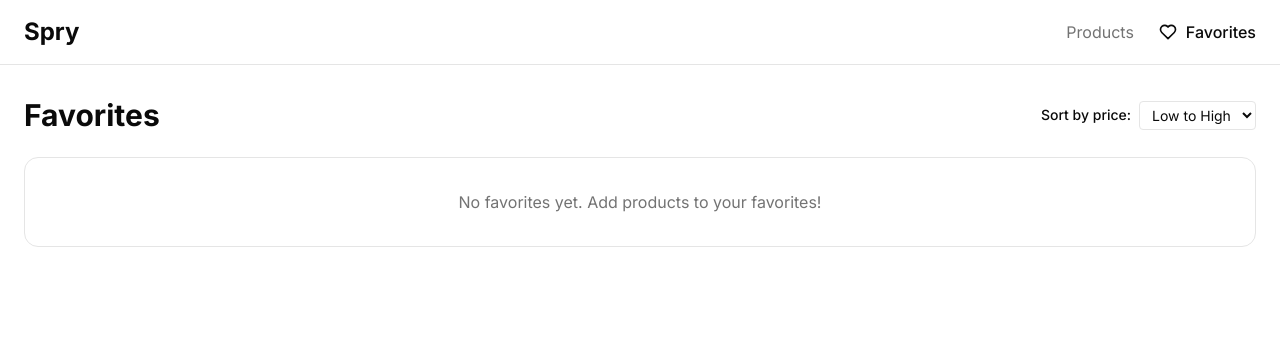
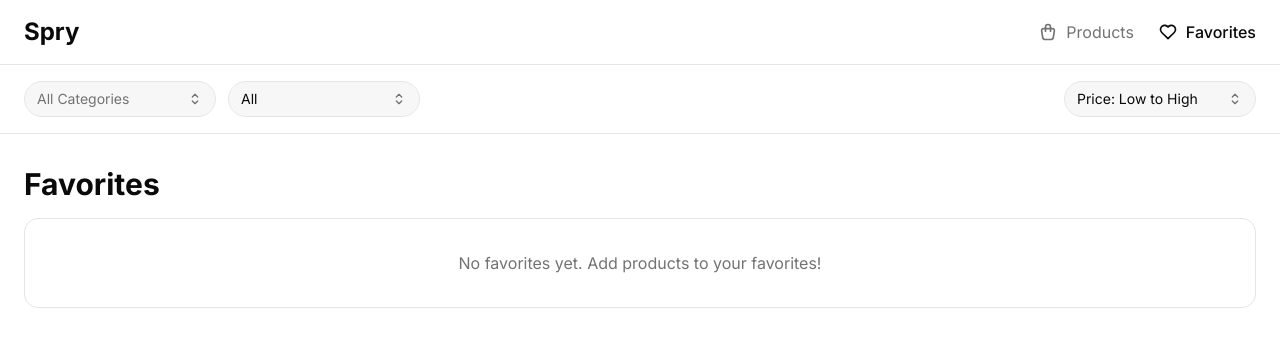
Before and after one commit to AshutoshDash1999/spry-assignment, a Next.js app: page /favorites in a window 1280 px wide. Shown: the top 346 px of the page. Built offline with nearby package versions, Linux system fonts and the light colour scheme.

Commit message:
feat: enhance favorites page with filter and sort functionality

```diff
--- a/app/_components/Header.tsx
+++ b/app/_components/Header.tsx
@@ -1,7 +1,7 @@
 "use client"
 
 import Link from "next/link"
-import { IconHeart } from "@tabler/icons-react"
+import { IconHeart, IconShoppingBag } from "@tabler/icons-react"
 import { usePathname } from "next/navigation"
 
 export function Header() {
@@ -18,12 +18,13 @@ export function Header() {
           <nav className="flex items-center gap-6">
             <Link
               href="/"
-              className={`transition-colors ${
+              className={`flex items-center gap-2 transition-colors ${
                 !isFavoritesPage
                   ? "text-foreground font-medium"
                   : "text-muted-foreground hover:text-foreground"
               }`}
             >
+              <IconShoppingBag size={20} />
               Products
             </Link>
             <Link
--- a/app/_components/ProductCard.tsx
+++ b/app/_components/ProductCard.tsx
@@ -43,6 +43,8 @@ export function ProductCard({
             src={product.image}
             alt={product.name}
             fill
+            sizes="(max-width: 768px) 100vw, (max-width: 1200px) 50vw, 33vw"
+            loading="lazy"
             className="object-cover transition-transform group-hover:scale-105"
           />
           <motion.div
--- a/app/favorites/page.tsx
+++ b/app/favorites/page.tsx
@@ -1,38 +1,60 @@
 "use client"
 
-import { ProductCard } from "../_components/ProductCard"
 import { products } from "@/lib/products"
 import { useFavoritesStore } from "@/lib/store"
-import { useMemo, useState } from "react"
+import { useState } from "react"
+import { FilterSortBar } from "../_components/FilterSortBar"
+import { ProductCard } from "../_components/ProductCard"
 
 export default function FavoritesPage() {
   const favorites = useFavoritesStore((state) => state.favorites)
   const toggleFavorite = useFavoritesStore((state) => state.toggleFavorite)
+  const [selectedCategory, setSelectedCategory] = useState("")
+  const [selectedRating, setSelectedRating] = useState("All")
   const [sortBy, setSortBy] = useState<"asc" | "desc">("asc")
 
-  const favoriteProducts = useMemo(() => {
-    const fav = products.filter((p) => favorites.has(p.id))
-    fav.sort((a, b) => (sortBy === "asc" ? a.price - b.price : b.price - a.price))
-    return fav
-  }, [favorites, sortBy])
+  const handleCategoryChange = (category: string | null) => {
+    setSelectedCategory(category ?? "")
+  }
+
+  const handleRatingChange = (rating: string | null) => {
+    setSelectedRating(rating ?? "All")
+  }
+
+  const handleSortChange = (sort: string | null) => {
+    setSortBy((sort as "asc" | "desc") ?? "asc")
+  }
+
+  let favoriteProducts = products.filter((p) => favorites.has(p.id))
+
+  if (selectedCategory) {
+    favoriteProducts = favoriteProducts.filter(
+      (p) => p.category === selectedCategory
+    )
+  }
+
+  if (selectedRating !== "All") {
+    const minRating = parseFloat(selectedRating)
+    favoriteProducts = favoriteProducts.filter((p) => p.rating >= minRating)
+  }
+
+  favoriteProducts.sort((a, b) =>
+    sortBy === "asc" ? a.price - b.price : b.price - a.price
+  )
 
   return (
     <div className="min-h-svh bg-background">
+      <FilterSortBar
+        selectedCategory={selectedCategory}
+        selectedRating={selectedRating}
+        sortBy={sortBy}
+        onCategoryChange={handleCategoryChange}
+        onRatingChange={handleRatingChange}
+        onSortChange={handleSortChange}
+      />
+
       <main className="mx-auto max-w-7xl px-4 py-8 sm:px-6">
-        <div className="mb-6 flex items-center justify-between">
-          <h1 className="text-3xl font-bold">Favorites</h1>
-          <div className="flex items-center gap-2">
-            <label className="text-sm font-medium">Sort by price:</label>
-            <select
-              value={sortBy}
-              onChange={(e) => setSortBy(e.target.value as "asc" | "desc")}
-              className="rounded border border-input bg-background px-2 py-1 text-sm"
-            >
-              <option value="asc">Low to High</option>
-              <option value="desc">High to Low</option>
-            </select>
-          </div>
-        </div>
+        <h1 className="mb-4 text-3xl font-bold">Favorites</h1>
 
         {favoriteProducts.length > 0 ? (
           <div className="grid grid-cols-[repeat(auto-fill,minmax(250px,1fr))] gap-6">
--- a/lib/products.ts
+++ b/lib/products.ts
@@ -1,175 +1,195 @@
 export interface Product {
-  id: number;
-  image: string;
-  name: string;
-  price: number;
-  category: string;
-  rating: number;
+  id: number
+  image: string
+  name: string
+  price: number
+  category: string
+  rating: number
 }
 
 export const products: Product[] = [
   {
     id: 1,
-    image: "https://images.unsplash.com/photo-1517336714731-489689fd1ca8?w=400&h=400&fit=crop",
+    image:
+      "https://images.unsplash.com/photo-1517336714731-489689fd1ca8?w=400&h=400&fit=crop",
     name: "Pro Laptop 15",
     price: 1299.99,
     category: "Electronics",
-    rating: 4.8
+    rating: 4.8,
   },
   {
     id: 2,
-    image: "https://images.unsplash.com/photo-1505740420928-5e560c06d30e?w=400&h=400&fit=crop",
+    image:
+      "https://images.unsplash.com/photo-1505740420928-5e560c06d30e?w=400&h=400&fit=crop",
     name: "Wireless Headphones",
     price: 199.99,
     category: "Electronics",
-    rating: 4.5
+    rating: 4.5,
   },
   {
     id: 3,
-    image: "https://images.unsplash.com/photo-1553062407-98eeb64c6a62?w=400&h=400&fit=crop",
+    image:
+      "https://images.unsplash.com/photo-1553062407-98eeb64c6a62?w=400&h=400&fit=crop",
     name: "Travel Backpack",
     price: 79.99,
     category: "Accessories",
-    rating: 4.6
+    rating: 4.6,
   },
   {
     id: 4,
-    image: "https://images.unsplash.com/photo-1523275335684-37898b6baf30?w=400&h=400&fit=crop",
+    image:
+      "https://images.unsplash.com/photo-1523275335684-37898b6baf30?w=400&h=400&fit=crop",
     name: "Smart Watch",
     price: 349.99,
     category: "Electronics",
-    rating: 4.3
+    rating: 4.3,
   },
   {
     id: 5,
-    image: "https://images.unsplash.com/photo-1542291026-7eec264c27ff?w=400&h=400&fit=crop",
+    image:
+      "https://images.unsplash.com/photo-1542291026-7eec264c27ff?w=400&h=400&fit=crop",
     name: "Running Shoes",
     price: 129.99,
     category: "Footwear",
-    rating: 4.7
+    rating: 4.7,
   },
   {
     id: 6,
-    image: "https://images.unsplash.com/photo-1612198188060-c7c2a3b66eae?w=400&h=400&fit=crop",
+    image:
+      "https://images.unsplash.com/photo-1612198188060-c7c2a3b66eae?w=400&h=400&fit=crop",
     name: "Digital Camera",
     price: 599.99,
     category: "Electronics",
-    rating: 4.9
+    rating: 4.9,
   },
   {
     id: 7,
-    image: "https://images.unsplash.com/photo-1548036328-c9fa89d128fa?w=400&h=400&fit=crop",
+    image:
+      "https://images.unsplash.com/photo-1548036328-c9fa89d128fa?w=400&h=400&fit=crop",
     name: "Leather Wallet",
     price: 49.99,
     category: "Accessories",
-    rating: 4.4
+    rating: 4.4,
   },
   {
     id: 8,
-    image: "https://images.unsplash.com/photo-1587829191301-dc798b83add3?w=400&h=400&fit=crop",
+    image:
+      "https://images.unsplash.com/photo-1572635196237-14b3f281503f?w=400&h=400&fit=crop",
     name: "Mechanical Keyboard",
     price: 149.99,
     category: "Electronics",
-    rating: 4.6
+    rating: 4.6,
   },
   {
     id: 9,
-    image: "https://images.unsplash.com/photo-1527864550417-7fd91fc51a46?w=400&h=400&fit=crop",
+    image:
+      "https://images.unsplash.com/photo-1527864550417-7fd91fc51a46?w=400&h=400&fit=crop",
     name: "4K Monitor",
     price: 449.99,
     category: "Electronics",
-    rating: 4.7
+    rating: 4.7,
   },
   {
     id: 10,
-    image: "https://images.unsplash.com/photo-1521572163474-6864f9cf17ab?w=400&h=400&fit=crop",
+    image:
+      "https://images.unsplash.com/photo-1521572163474-6864f9cf17ab?w=400&h=400&fit=crop",
     name: "Cotton T-Shirt",
     price: 29.99,
     category: "Clothing",
-    rating: 4.3
+    rating: 4.3,
   },
   {
     id: 11,
-    image: "https://images.unsplash.com/photo-1542272604-787c62d465d1?w=400&h=400&fit=crop",
+    image:
+      "https://images.unsplash.com/photo-1572635196237-14b3f281503f?w=400&h=400&fit=crop",
     name: "Denim Jeans",
     price: 79.99,
     category: "Clothing",
-    rating: 4.5
+    rating: 4.5,
   },
   {
     id: 12,
-    image: "https://images.unsplash.com/photo-1572635196237-14b3f281503f?w=400&h=400&fit=crop",
+    image:
+      "https://images.unsplash.com/photo-1572635196237-14b3f281503f?w=400&h=400&fit=crop",
     name: "UV Protection Sunglasses",
     price: 89.99,
     category: "Accessories",
-    rating: 4.8
+    rating: 4.8,
   },
   {
     id: 13,
-    image: "https://images.unsplash.com/photo-1591290619762-e2584e551e15?w=400&h=400&fit=crop",
+    image:
+      "https://images.unsplash.com/photo-1527814050087-3793815479db?w=400&h=400&fit=crop",
     name: "Fast Charging Cable",
     price: 19.99,
     category: "Electronics",
-    rating: 4.4
+    rating: 4.4,
   },
   {
     id: 14,
-    image: "https://images.unsplash.com/photo-1608043152269-423dbba4e7e1?w=400&h=400&fit=crop",
+    image:
+      "https://images.unsplash.com/photo-1608043152269-423dbba4e7e1?w=400&h=400&fit=crop",
     name: "Bluetooth Speaker",
     price: 99.99,
     category: "Electronics",
-    rating: 4.6
+    rating: 4.6,
   },
   {
     id: 15,
-    image: "https://images.unsplash.com/photo-1555041469-a586c61ea9bc?w=400&h=400&fit=crop",
+    image:
+      "https://images.unsplash.com/photo-1555041469-a586c61ea9bc?w=400&h=400&fit=crop",
     name: "Wooden Desk",
     price: 299.99,
     category: "Furniture",
-    rating: 4.4
+    rating: 4.4,
   },
   {
     id: 16,
-    image: "https://images.unsplash.com/photo-1505740420928-5e560c06d30e?w=400&h=400&fit=crop",
+    image:
+      "https://images.unsplash.com/photo-1505740420928-5e560c06d30e?w=400&h=400&fit=crop",
     name: "Ergonomic Office Chair",
     price: 249.99,
     category: "Furniture",
-    rating: 4.7
+    rating: 4.7,
   },
   {
     id: 17,
-    image: "https://images.unsplash.com/photo-1565636192335-14c9b8a1d482?w=400&h=400&fit=crop",
+    image:
+      "https://images.unsplash.com/photo-1527814050087-3793815479db?w=400&h=400&fit=crop",
     name: "LED Desk Lamp",
     price: 39.99,
     category: "Furniture",
-    rating: 4.5
+    rating: 4.5,
   },
   {
     id: 18,
-    image: "https://images.unsplash.com/photo-1527814050087-3793815479db?w=400&h=400&fit=crop",
+    image:
+      "https://images.unsplash.com/photo-1527814050087-3793815479db?w=400&h=400&fit=crop",
     name: "Wireless Mouse",
     price: 34.99,
     category: "Electronics",
-    rating: 4.2
+    rating: 4.2,
   },
   {
     id: 19,
-    image: "https://images.unsplash.com/photo-1561070791-2526d30994b5?w=400&h=400&fit=crop",
+    image:
+      "https://images.unsplash.com/photo-1561070791-2526d30994b5?w=400&h=400&fit=crop",
     name: "10-inch Tablet",
     price: 399.99,
     category: "Electronics",
-    rating: 4.6
+    rating: 4.6,
   },
   {
     id: 20,
-    image: "https://images.unsplash.com/photo-1524995997946-a1c2e315a42f?w=400&h=400&fit=crop",
+    image:
+      "https://images.unsplash.com/photo-1524995997946-a1c2e315a42f?w=400&h=400&fit=crop",
     name: "Technical Programming Book",
     price: 59.99,
     category: "Books",
-    rating: 4.8
-  }
-];
+    rating: 4.8,
+  },
+]
 
 export const categories = Array.from(
-  new Set(products.map(p => p.category))
-).sort();
+  new Set(products.map((p) => p.category))
+).sort()
```
Also changed, not shown: 1 other file (tests, documents, lock files or other folders).
